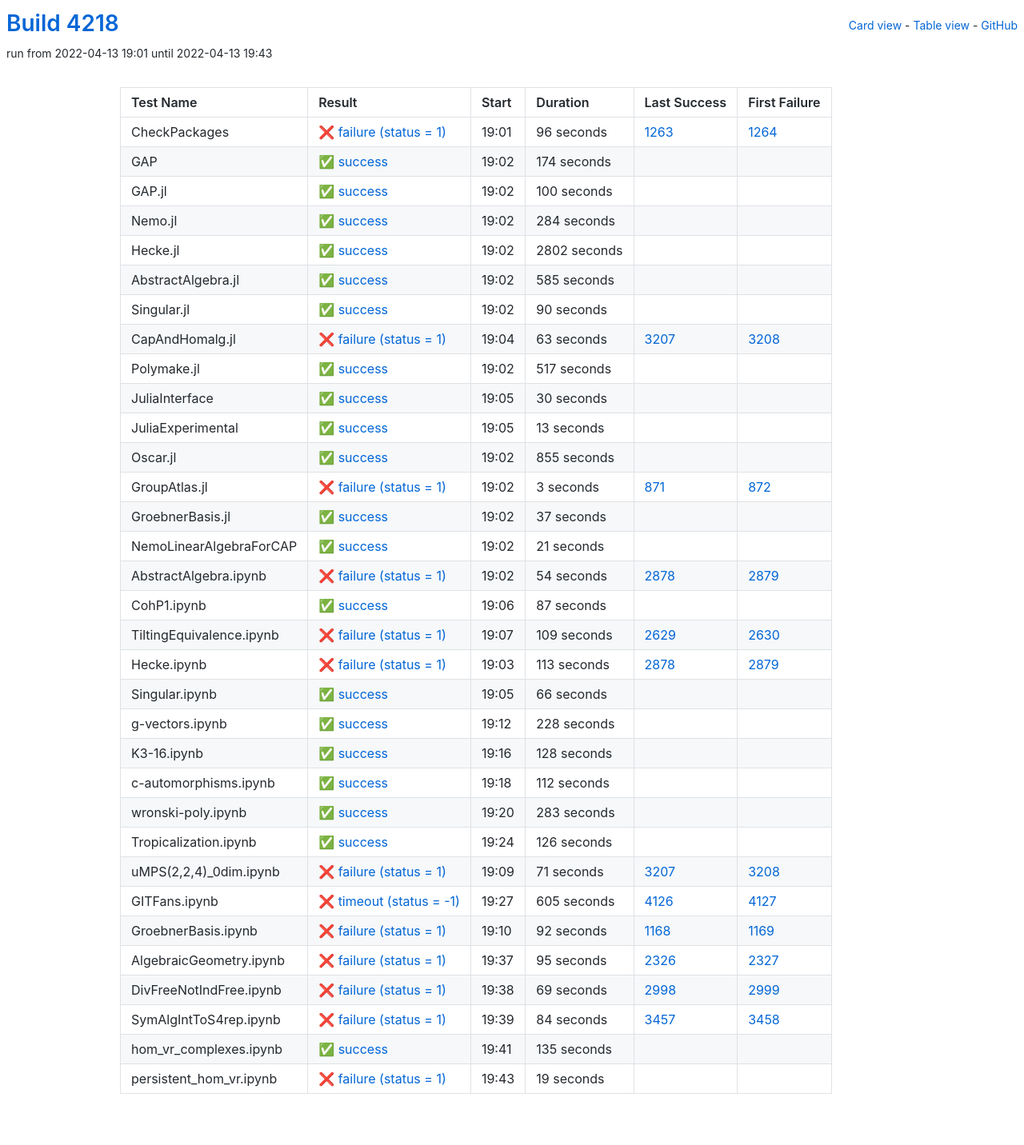
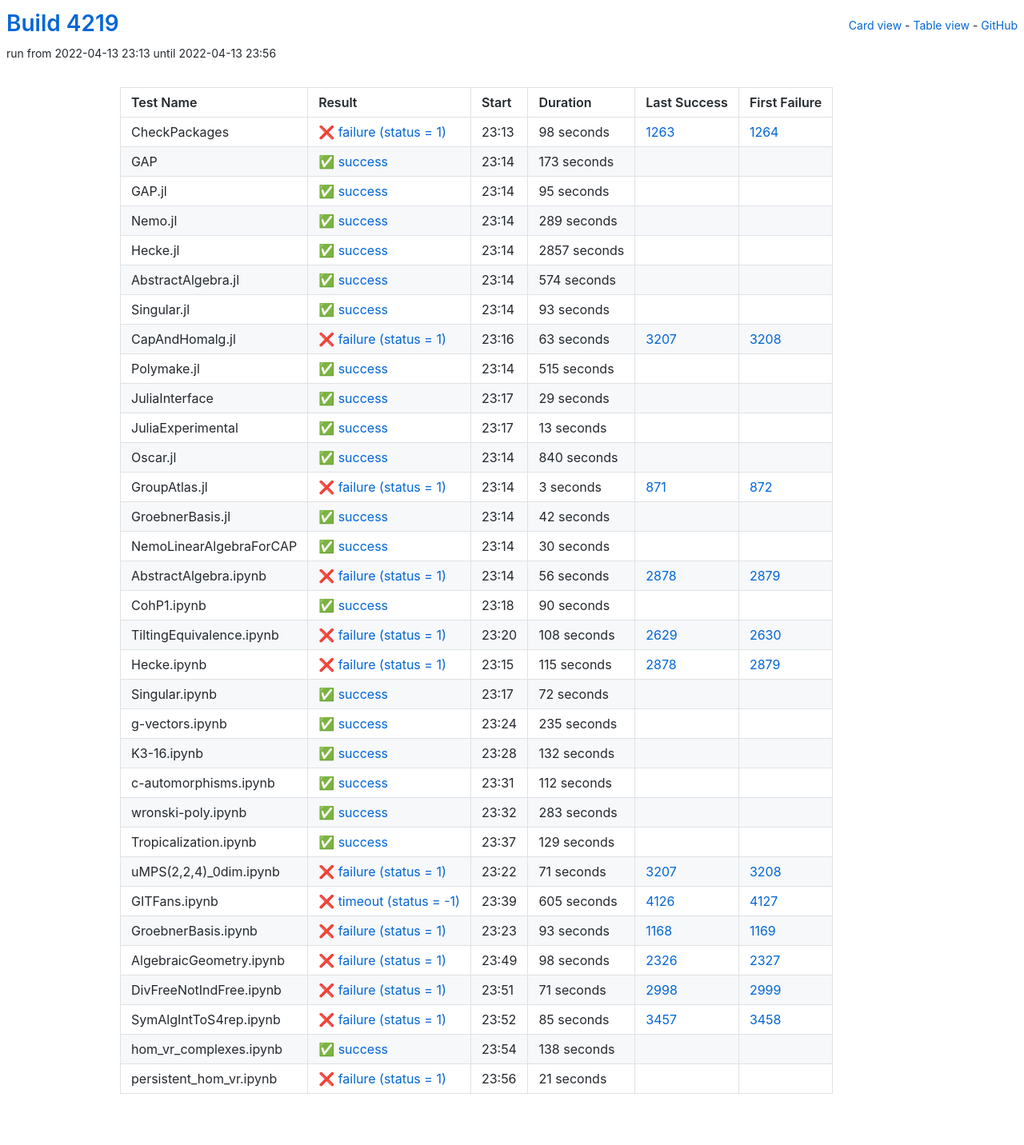
Before and after one commit to oscar-system/oscar-ci-status-stable, a Jekyll site: the page built from table.html, in a window 1280 px wide. Shown: the whole page at 80% size. Built offline with Jekyll 4.4.1, drawn with Linux system fonts in a browser that asks for light colours.

Commit message:
Build #4219

```diff
--- a/_data/ci.yml
+++ b/_data/ci.yml
@@ -1,6 +1,6 @@
 ---
-build: 4218
-build_url: https://oscarci.mathematik.uni-kl.de/job/oscar-stable/4218/
+build: 4219
+build_url: https://oscarci.mathematik.uni-kl.de/job/oscar-stable/4219/
 job: oscar-stable
 organization: oscar-system
 repo: oscar-ci-status-stable
@@ -8,92 +8,92 @@ repourl: https://github.com/oscar-system/oscar-ci-status-stable
 tests:
 - name: CheckPackages
   id: checkpackages
-  log: https://oscarci.mathematik.uni-kl.de/job/oscar-stable/4218/artifact/logs/build-4218/CheckPackages.log
-  start: 2022-04-13 19:01
+  log: https://oscarci.mathematik.uni-kl.de/job/oscar-stable/4219/artifact/logs/build-4219/CheckPackages.log
+  start: 2022-04-13 23:13
   success: false
   exitcode: 1
   status: failure
-  duration: 96
+  duration: 98
   last_success: 1263
   last_success_url: https://oscarci.mathematik.uni-kl.de/job/oscar-stable/1263/
   first_failure: 1264
   first_failure_url: https://oscarci.mathematik.uni-kl.de/job/oscar-stable/1264/
 - name: GAP
   id: gap
-  log: https://oscarci.mathematik.uni-kl.de/job/oscar-stable/4218/artifact/logs/build-4218/GAP.log
-  start: 2022-04-13 19:02
+  log: https://oscarci.mathematik.uni-kl.de/job/oscar-stable/4219/artifact/logs/build-4219/GAP.log
+  start: 2022-04-13 23:14
   success: true
   exitcode: 0
   status: success
-  duration: 174
+  duration: 173
   last_success: false
   last_success_url:
   first_failure: false
   first_failure_url:
 - name: GAP.jl
   id: gap-jl
-  log: https://oscarci.mathematik.uni-kl.de/job/oscar-stable/4218/artifact/logs/build-4218/GAP.jl.log
-  start: 2022-04-13 19:02
+  log: https://oscarci.mathematik.uni-kl.de/job/oscar-stable/4219/artifact/logs/build-4219/GAP.jl.log
+  start: 2022-04-13 23:14
   success: true
   exitcode: 0
   status: success
-  duration: 100
+  duration: 95
   last_success: false
   last_success_url:
   first_failure: false
   first_failure_url:
 - name: Nemo.jl
   id: nemo-jl
-  log: https://oscarci.mathematik.uni-kl.de/job/oscar-stable/4218/artifact/logs/build-4218/Nemo.jl.log
-  start: 2022-04-13 19:02
+  log: https://oscarci.mathematik.uni-kl.de/job/oscar-stable/4219/artifact/logs/build-4219/Nemo.jl.log
+  start: 2022-04-13 23:14
   success: true
   exitcode: 0
   status: success
-  duration: 284
+  duration: 289
   last_success: false
   last_success_url:
   first_failure: false
   first_failure_url:
 - name: Hecke.jl
   id: hecke-jl
-  log: https://oscarci.mathematik.uni-kl.de/job/oscar-stable/4218/artifact/logs/build-4218/Hecke.jl.log
-  start: 2022-04-13 19:02
+  log: https://oscarci.mathematik.uni-kl.de/job/oscar-stable/4219/artifact/logs/build-4219/Hecke.jl.log
+  start: 2022-04-13 23:14
   success: true
   exitcode: 0
   status: success
-  duration: 2802
+  duration: 2857
   last_success: false
   last_success_url:
   first_failure: false
   first_failure_url:
 - name: AbstractAlgebra.jl
   id: abstractalgebra-jl
-  log: https://oscarci.mathematik.uni-kl.de/job/oscar-stable/4218/artifact/logs/build-4218/AbstractAlgebra.jl.log
-  start: 2022-04-13 19:02
+  log: https://oscarci.mathematik.uni-kl.de/job/oscar-stable/4219/artifact/logs/build-4219/AbstractAlgebra.jl.log
+  start: 2022-04-13 23:14
   success: true
   exitcode: 0
   status: success
-  duration: 585
+  duration: 574
   last_success: false
   last_success_url:
   first_failure: false
   first_failure_url:
 - name: Singular.jl
   id: singular-jl
-  log: https://oscarci.mathematik.uni-kl.de/job/oscar-stable/4218/artifact/logs/build-4218/Singular.jl.log
-  start: 2022-04-13 19:02
+  log: https://oscarci.mathematik.uni-kl.de/job/oscar-stable/4219/artifact/logs/build-4219/Singular.jl.log
+  start: 2022-04-13 23:14
   success: true
   exitcode: 0
   status: success
-  duration: 90
+  duration: 93
   last_success: false
   last_success_url:
   first_failure: false
   first_failure_url:
 - name: CapAndHomalg.jl
   id: capandhomalg-jl
-  log: https://oscarci.mathematik.uni-kl.de/job/oscar-stable/4218/artifact/logs/build-4218/CapAndHomalg.jl.log
-  start: 2022-04-13 19:04
+  log: https://oscarci.mathematik.uni-kl.de/job/oscar-stable/4219/artifact/logs/build-4219/CapAndHomalg.jl.log
+  start: 2022-04-13 23:16
   success: false
   exitcode: 1
   status: failure
@@ -104,32 +104,32 @@ tests:
   first_failure_url: https://oscarci.mathematik.uni-kl.de/job/oscar-stable/3208/
 - name: Polymake.jl
   id: polymake-jl
-  log: https://oscarci.mathematik.uni-kl.de/job/oscar-stable/4218/artifact/logs/build-4218/Polymake.jl.log
-  start: 2022-04-13 19:02
+  log: https://oscarci.mathematik.uni-kl.de/job/oscar-stable/4219/artifact/logs/build-4219/Polymake.jl.log
+  start: 2022-04-13 23:14
   success: true
   exitcode: 0
   status: success
-  duration: 517
+  duration: 515
   last_success: false
   last_success_url:
   first_failure: false
   first_failure_url:
 - name: JuliaInterface
   id: juliainterface
-  log: https://oscarci.mathematik.uni-kl.de/job/oscar-stable/4218/artifact/logs/build-4218/JuliaInterface.log
-  start: 2022-04-13 19:05
+  log: https://oscarci.mathematik.uni-kl.de/job/oscar-stable/4219/artifact/logs/build-4219/JuliaInterface.log
+  start: 2022-04-13 23:17
   success: true
   exitcode: 0
   status: success
-  duration: 30
+  duration: 29
   last_success: false
   last_success_url:
   first_failure: false
   first_failure_url:
 - name: JuliaExperimental
   id: juliaexperimental
-  log: https://oscarci.mathematik.uni-kl.de/job/oscar-stable/4218/artifact/logs/build-4218/JuliaExperimental.log
-  start: 2022-04-13 19:05
+  log: https://oscarci.mathematik.uni-kl.de/job/oscar-stable/4219/artifact/logs/build-4219/JuliaExperimental.log
+  start: 2022-04-13 23:17
   success: true
   exitcode: 0
   status: success
@@ -140,20 +140,20 @@ tests:
   first_failure_url:
 - name: Oscar.jl
   id: oscar-jl
-  log: https://oscarci.mathematik.uni-kl.de/job/oscar-stable/4218/artifact/logs/build-4218/Oscar.jl.log
-  start: 2022-04-13 19:02
+  log: https://oscarci.mathematik.uni-kl.de/job/oscar-stable/4219/artifact/logs/build-4219/Oscar.jl.log
+  start: 2022-04-13 23:14
   success: true
   exitcode: 0
   status: success
-  duration: 855
+  duration: 840
   last_success: false
   last_success_url:
   first_failure: false
   first_failure_url:
 - name: GroupAtlas.jl
   id: groupatlas-jl
-  log: https://oscarci.mathematik.uni-kl.de/job/oscar-stable/4218/artifact/logs/build-4218/GroupAtlas.jl.log
-  start: 2022-04-13 19:02
+  log: https://oscarci.mathematik.uni-kl.de/job/oscar-stable/4219/artifact/logs/build-4219/GroupAtlas.jl.log
+  start: 2022-04-13 23:14
   success: false
   exitcode: 1
   status: failure
@@ -164,116 +164,116 @@ tests:
   first_failure_url: https://oscarci.mathematik.uni-kl.de/job/oscar-stable/872/
 - name: GroebnerBasis.jl
   id: groebnerbasis-jl
-  log: https://oscarci.mathematik.uni-kl.de/job/oscar-stable/4218/artifact/logs/build-4218/GroebnerBasis.jl.log
-  start: 2022-04-13 19:02
+  log: https://oscarci.mathematik.uni-kl.de/job/oscar-stable/4219/artifact/logs/build-4219/GroebnerBasis.jl.log
+  start: 2022-04-13 23:14
   success: true
   exitcode: 0
   status: success
-  duration: 37
+  duration: 42
   last_success: false
   last_success_url:
   first_failure: false
   first_failure_url:
 - name: NemoLinearAlgebraForCAP
   id: nemolinearalgebraforcap
-  log: https://oscarci.mathematik.uni-kl.de/job/oscar-stable/4218/artifact/logs/build-4218/NemoLinearAlgebraForCAP.log
-  start: 2022-04-13 19:02
+  log: https://oscarci.mathematik.uni-kl.de/job/oscar-stable/4219/artifact/logs/build-4219/NemoLinearAlgebraForCAP.log
+  start: 2022-04-13 23:14
   success: true
   exitcode: 0
   status: success
-  duration: 21
+  duration: 30
   last_success: false
   last_success_url:
   first_failure: false
   first_failure_url:
 - name: AbstractAlgebra.ipynb
   id: abstractalgebra-ipynb
-  log: https://oscarci.mathematik.uni-kl.de/job/oscar-stable/4218/artifact/logs/build-4218/AbstractAlgebra.ipynb.log
-  start: 2022-04-13 19:02
+  log: https://oscarci.mathematik.uni-kl.de/job/oscar-stable/4219/artifact/logs/build-4219/AbstractAlgebra.ipynb.log
+  start: 2022-04-13 23:14
   success: false
   exitcode: 1
   status: failure
-  duration: 54
+  duration: 56
   last_success: 2878
   last_success_url: https://oscarci.mathematik.uni-kl.de/job/oscar-stable/2878/
   first_failure: 2879
   first_failure_url: https://oscarci.mathematik.uni-kl.de/job/oscar-stable/2879/
 - name: CohP1.ipynb
   id: cohp1-ipynb
-  log: https://oscarci.mathematik.uni-kl.de/job/oscar-stable/4218/artifact/logs/build-4218/CohP1.ipynb.log
-  start: 2022-04-13 19:06
+  log: https://oscarci.mathematik.uni-kl.de/job/oscar-stable/4219/artifact/logs/build-4219/CohP1.ipynb.log
+  start: 2022-04-13 23:18
   success: true
   exitcode: 0
   status: success
-  duration: 87
+  duration: 90
   last_success: false
   last_success_url:
   first_failure: false
   first_failure_url:
 - name: TiltingEquivalence.ipynb
   id: tiltingequivalence-ipynb
-  log: https://oscarci.mathematik.uni-kl.de/job/oscar-stable/4218/artifact/logs/build-4218/TiltingEquivalence.ipynb.log
-  start: 2022-04-13 19:07
+  log: https://oscarci.mathematik.uni-kl.de/job/oscar-stable/4219/artifact/logs/build-4219/TiltingEquivalence.ipynb.log
+  start: 2022-04-13 23:20
   success: false
   exitcode: 1
   status: failure
-  duration: 109
+  duration: 108
   last_success: 2629
   last_success_url: https://oscarci.mathematik.uni-kl.de/job/oscar-stable/2629/
   first_failure: 2630
   first_failure_url: https://oscarci.mathematik.uni-kl.de/job/oscar-stable/2630/
 - name: Hecke.ipynb
   id: hecke-ipynb
-  log: https://oscarci.mathematik.uni-kl.de/job/oscar-stable/4218/artifact/logs/build-4218/Hecke.ipynb.log
-  start: 2022-04-13 19:03
+  log: https://oscarci.mathematik.uni-kl.de/job/oscar-stable/4219/artifact/logs/build-4219/Hecke.ipynb.log
+  start: 2022-04-13 23:15
   success: false
   exitcode: 1
   status: failure
-  duration: 113
+  duration: 115
   last_success: 2878
   last_success_url: https://oscarci.mathematik.uni-kl.de/job/oscar-stable/2878/
   first_failure: 2879
   first_failure_url: https://oscarci.mathematik.uni-kl.de/job/oscar-stable/2879/
 - name: Singular.ipynb
   id: singular-ipynb
-  log: https://oscarci.mathematik.uni-kl.de/job/oscar-stable/4218/artifact/logs/build-4218/Singular.ipynb.log
-  start: 2022-04-13 19:05
+  log: https://oscarci.mathematik.uni-kl.de/job/oscar-stable/4219/artifact/logs/build-4219/Singular.ipynb.log
+  start: 2022-04-13 23:17
   success: true
   exitcode: 0
   status: success
-  duration: 66
+  duration: 72
   last_success: false
   last_success_url:
   first_failure: false
   first_failure_url:
 - name: g-vectors.ipynb
   id: g-vectors-ipynb
-  log: https://oscarci.mathematik.uni-kl.de/job/oscar-stable/4218/artifact/logs/build-4218/g-vectors.ipynb.log
-  start: 2022-04-13 19:12
+  log: https://oscarci.mathematik.uni-kl.de/job/oscar-stable/4219/artifact/logs/build-4219/g-vectors.ipynb.log
+  start: 2022-04-13 23:24
   success: true
   exitcode: 0
   status: success
-  duration: 228
+  duration: 235
   last_success: false
   last_success_url:
   first_failure: false
   first_failure_url:
 - name: K3-16.ipynb
   id: k3-16-ipynb
-  log: https://oscarci.mathematik.uni-kl.de/job/oscar-stable/4218/artifact/logs/build-4218/K3-16.ipynb.log
-  start: 2022-04-13 19:16
+  log: https://oscarci.mathematik.uni-kl.de/job/oscar-stable/4219/artifact/logs/build-4219/K3-16.ipynb.log
+  start: 2022-04-13 23:28
   success: true
   exitcode: 0
   status: success
-  duration: 128
+  duration: 132
   last_success: false
   last_success_url:
   first_failure: false
   first_failure_url:
 - name: c-automorphisms.ipynb
   id: c-automorphisms-ipynb
-  log: https://oscarci.mathematik.uni-kl.de/job/oscar-stable/4218/artifact/logs/build-4218/c-automorphisms.ipynb.log
-  start: 2022-04-13 19:18
+  log: https://oscarci.mathematik.uni-kl.de/job/oscar-stable/4219/artifact/logs/build-4219/c-automorphisms.ipynb.log
+  start: 2022-04-13 23:31
   success: true
   exitcode: 0
   status: success
@@ -284,8 +284,8 @@ tests:
   first_failure_url:
 - name: wronski-poly.ipynb
   id: wronski-poly-ipynb
-  log: https://oscarci.mathematik.uni-kl.de/job/oscar-stable/4218/artifact/logs/build-4218/wronski-poly.ipynb.log
-  start: 2022-04-13 19:20
+  log: https://oscarci.mathematik.uni-kl.de/job/oscar-stable/4219/artifact/logs/build-4219/wronski-poly.ipynb.log
+  start: 2022-04-13 23:32
   success: true
   exitcode: 0
   status: success
@@ -296,20 +296,20 @@ tests:
   first_failure_url:
 - name: Tropicalization.ipynb
   id: tropicalization-ipynb
-  log: https://oscarci.mathematik.uni-kl.de/job/oscar-stable/4218/artifact/logs/build-4218/Tropicalization.ipynb.log
-  start: 2022-04-13 19:24
+  log: https://oscarci.mathematik.uni-kl.de/job/oscar-stable/4219/artifact/logs/build-4219/Tropicalization.ipynb.log
+  start: 2022-04-13 23:37
   success: true
   exitcode: 0
   status: success
-  duration: 126
+  duration: 129
   last_success: false
   last_success_url:
   first_failure: false
   first_failure_url:
 - name: uMPS(2,2,4)_0dim.ipynb
   id: umps-2-2-4-0dim-ipynb
-  log: https://oscarci.mathematik.uni-kl.de/job/oscar-stable/4218/artifact/logs/build-4218/uMPS-2-2-4-_0dim.ipynb.log
-  start: 2022-04-13 19:09
+  log: https://oscarci.mathematik.uni-kl.de/job/oscar-stable/4219/artifact/logs/build-4219/uMPS-2-2-4-_0dim.ipynb.log
+  start: 2022-04-13 23:22
   success: false
   exitcode: 1
   status: failure
@@ -320,8 +320,8 @@ tests:
   first_failure_url: https://oscarci.mathematik.uni-kl.de/job/oscar-stable/3208/
 - name: GITFans.ipynb
   id: gitfans-ipynb
-  log: https://oscarci.mathematik.uni-kl.de/job/oscar-stable/4218/artifact/logs/build-4218/GITFans.ipynb.log
-  start: 2022-04-13 19:27
+  log: https://oscarci.mathematik.uni-kl.de/job/oscar-stable/4219/artifact/logs/build-4219/GITFans.ipynb.log
+  start: 2022-04-13 23:39
   success: false
   exitcode: -1
   status: timeout
@@ -332,72 +332,72 @@ tests:
   first_failure_url: https://oscarci.mathematik.uni-kl.de/job/oscar-stable/4127/
 - name: GroebnerBasis.ipynb
   id: groebnerbasis-ipynb
-  log: https://oscarci.mathematik.uni-kl.de/job/oscar-stable/4218/artifact/logs/build-4218/GroebnerBasis.ipynb.log
-  start: 2022-04-13 19:10
+  log: https://oscarci.mathematik.uni-kl.de/job/oscar-stable/4219/artifact/logs/build-4219/GroebnerBasis.ipynb.log
+  start: 2022-04-13 23:23
   success: false
   exitcode: 1
   status: failure
-  duration: 92
+  duration: 93
   last_success: 1168
   last_success_url: https://oscarci.mathematik.uni-kl.de/job/oscar-stable/1168/
   first_failure: 1169
   first_failure_url: https://oscarci.mathematik.uni-kl.de/job/oscar-stable/1169/
 - name: AlgebraicGeometry.ipynb
   id: algebraicgeometry-ipynb
-  log: https://oscarci.mathematik.uni-kl.de/job/oscar-stable/4218/artifact/logs/build-4218/AlgebraicGeometry.ipynb.log
-  start: 2022-04-13 19:37
+  log: https://oscarci.mathematik.uni-kl.de/job/oscar-stable/4219/artifact/logs/build-4219/AlgebraicGeometry.ipynb.log
+  start: 2022-04-13 23:49
   success: false
   exitcode: 1
   status: failure
-  duration: 95
+  duration: 98
   last_success: 2326
   last_success_url: https://oscarci.mathematik.uni-kl.de/job/oscar-stable/2326/
   first_failure: 2327
   first_failure_url: https://oscarci.mathematik.uni-kl.de/job/oscar-stable/2327/
 - name: DivFreeNotIndFree.ipynb
   id: divfreenotindfree-ipynb
-  log: https://oscarci.mathematik.uni-kl.de/job/oscar-stable/4218/artifact/logs/build-4218/DivFreeNotIndFree.ipynb.log
-  start: 2022-04-13 19:38
+  log: https://oscarci.mathematik.uni-kl.de/job/oscar-stable/4219/artifact/logs/build-4219/DivFreeNotIndFree.ipynb.log
+  start: 2022-04-13 23:51
   success: false
   exitcode: 1
   status: failure
-  duration: 69
+  duration: 71
   last_success: 2998
   last_success_url: https://oscarci.mathematik.uni-kl.de/job/oscar-stable/2998/
   first_failure: 2999
   first_failure_url: https://oscarci.mathematik.uni-kl.de/job/oscar-stable/2999/
 - name: SymAlgIntToS4rep.ipynb
   id: symalginttos4rep-ipynb
-  log: https://oscarci.mathematik.uni-kl.de/job/oscar-stable/4218/artifact/logs/build-4218/SymAlgIntToS4rep.ipynb.log
-  start: 2022-04-13 19:39
+  log: https://oscarci.mathematik.uni-kl.de/job/oscar-stable/4219/artifact/logs/build-4219/SymAlgIntToS4rep.ipynb.log
+  start: 2022-04-13 23:52
   success: false
   exitcode: 1
   status: failure
-  duration: 84
+  duration: 85
   last_success: 3457
   last_success_url: https://oscarci.mathematik.uni-kl.de/job/oscar-stable/3457/
   first_failure: 3458
   first_failure_url: https://oscarci.mathematik.uni-kl.de/job/oscar-stable/3458/
 - name: hom_vr_complexes.ipynb
   id: hom-vr-complexes-ipynb
-  log: https://oscarci.mathematik.uni-kl.de/job/oscar-stable/4218/artifact/logs/build-4218/hom_vr_complexes.ipynb.log
-  start: 2022-04-13 19:41
+  log: https://oscarci.mathematik.uni-kl.de/job/oscar-stable/4219/artifact/logs/build-4219/hom_vr_complexes.ipynb.log
+  start: 2022-04-13 23:54
   success: true
   exitcode: 0
   status: success
-  duration: 135
+  duration: 138
   last_success: false
   last_success_url:
   first_failure: false
   first_failure_url:
 - name: persistent_hom_vr.ipynb
   id: persistent-hom-vr-ipynb
-  log: https://oscarci.mathematik.uni-kl.de/job/oscar-stable/4218/artifact/logs/build-4218/persistent_hom_vr.ipynb.log
-  start: 2022-04-13 19:43
+  log: https://oscarci.mathematik.uni-kl.de/job/oscar-stable/4219/artifact/logs/build-4219/persistent_hom_vr.ipynb.log
+  start: 2022-04-13 23:56
   success: false
   exitcode: 1
   status: failure
-  duration: 19
+  duration: 21
   last_success: false
   last_success_url:
   first_failure: false
```
Also changed, not shown: README.md.
